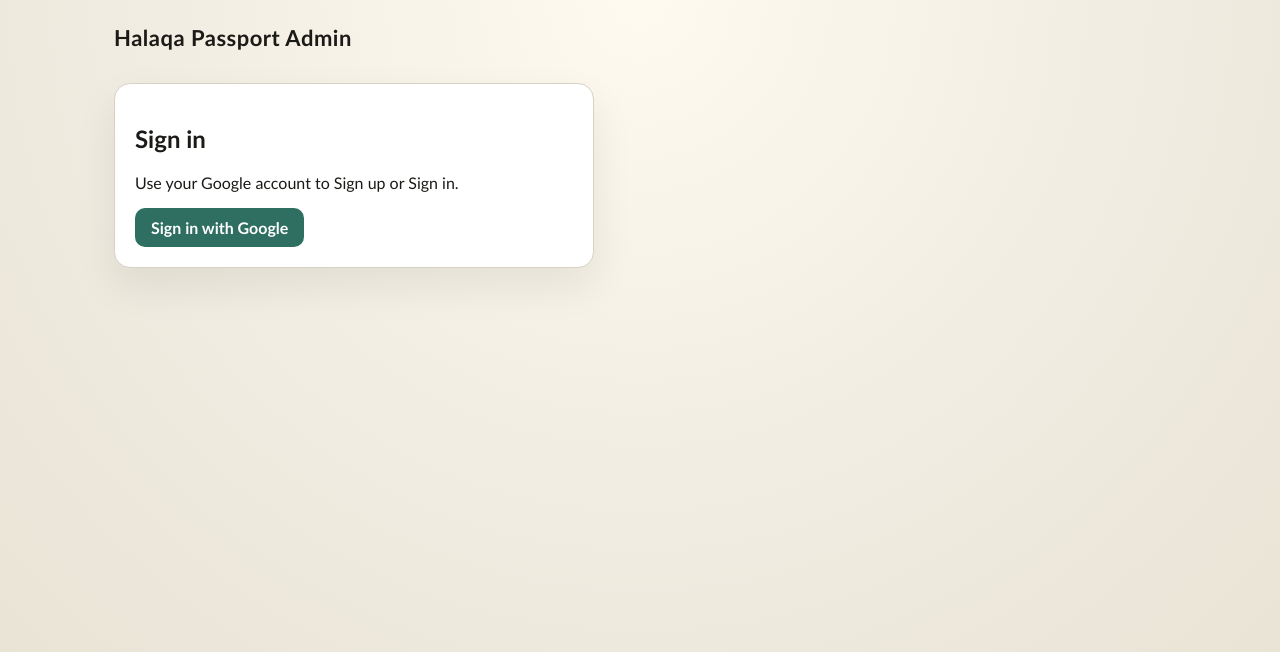
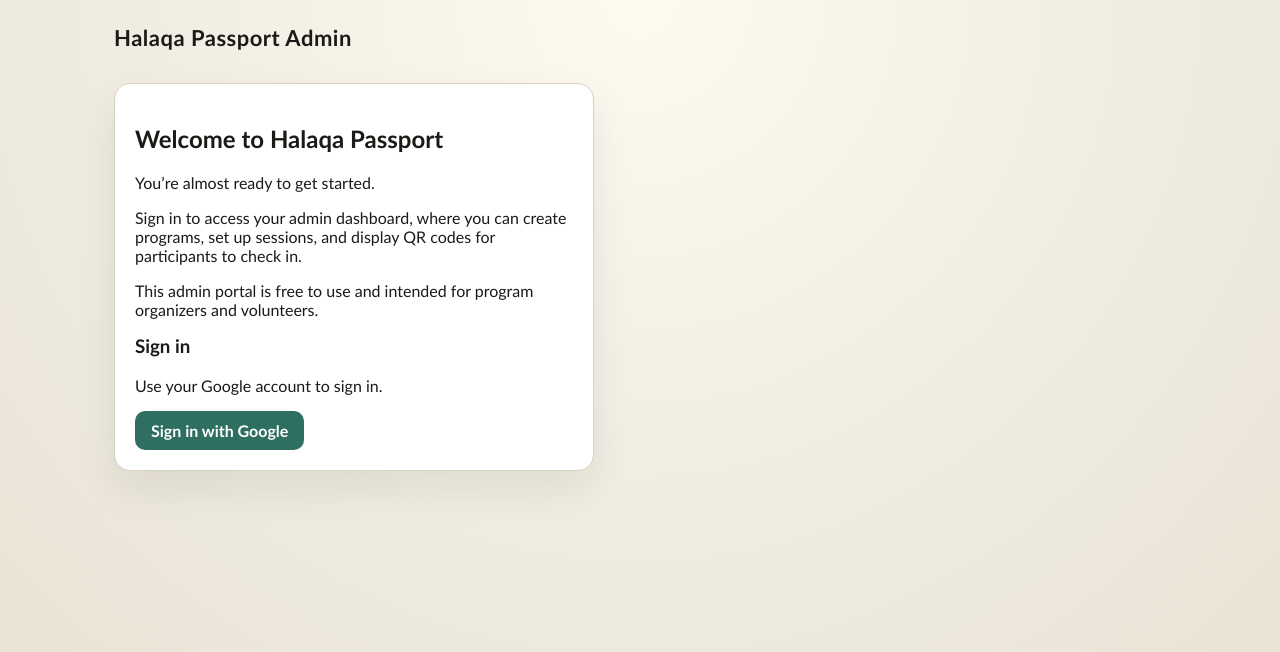
Before and after one commit to d4nish1234/halaqa-passport-admin, a Next.js app: page /login in a window 1280 px wide. Shown: the top 652 px of the page. Built offline with nearby package versions, Linux system fonts and the light colour scheme; no server answers.

Commit message:
feat: better login experience

```diff
--- a/app/login/page.tsx
+++ b/app/login/page.tsx
@@ -49,8 +49,19 @@ export default function LoginPage() {
       </header>
       <main>
         <section className="card" style={{ maxWidth: 480 }}>
-          <h2>Sign in</h2>
-          <p>Use your Google account to Sign up or Sign in.</p>
+          <h2>Welcome to Halaqa Passport</h2>
+          <p>You’re almost ready to get started.</p>
+          <p>
+            Sign in to access your admin dashboard, where you can create
+            programs, set up sessions, and display QR codes for participants to
+            check in.
+          </p>
+          <p>
+            This admin portal is free to use and intended for program organizers
+            and volunteers.
+          </p>
+          <h3 style={{ marginTop: 16 }}>Sign in</h3>
+          <p>Use your Google account to sign in.</p>
           <button
             onClick={() => handleSignIn(new GoogleAuthProvider())}
             disabled={loading}
```
Also changed, not shown: app/page.tsx (+10 -30 lines).
